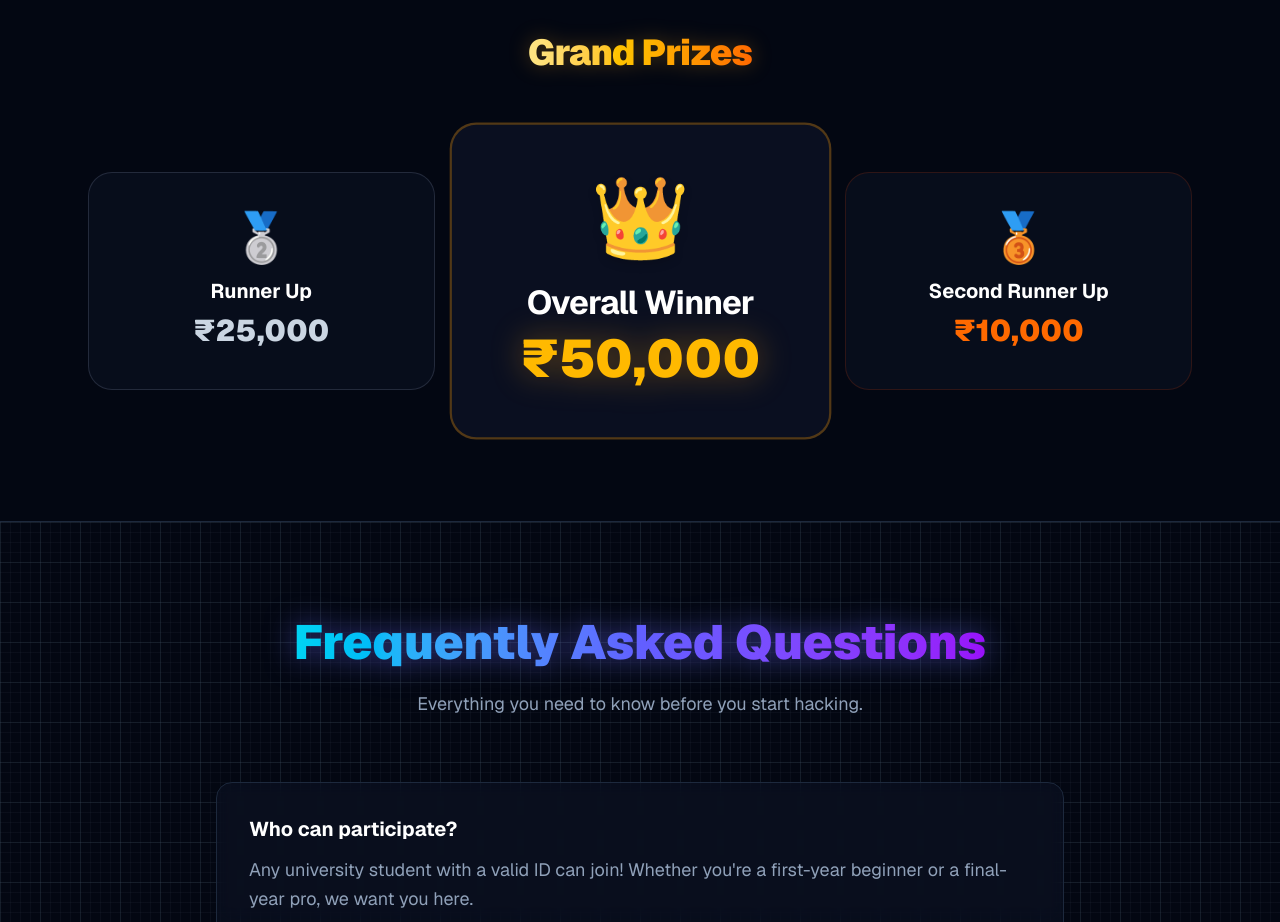
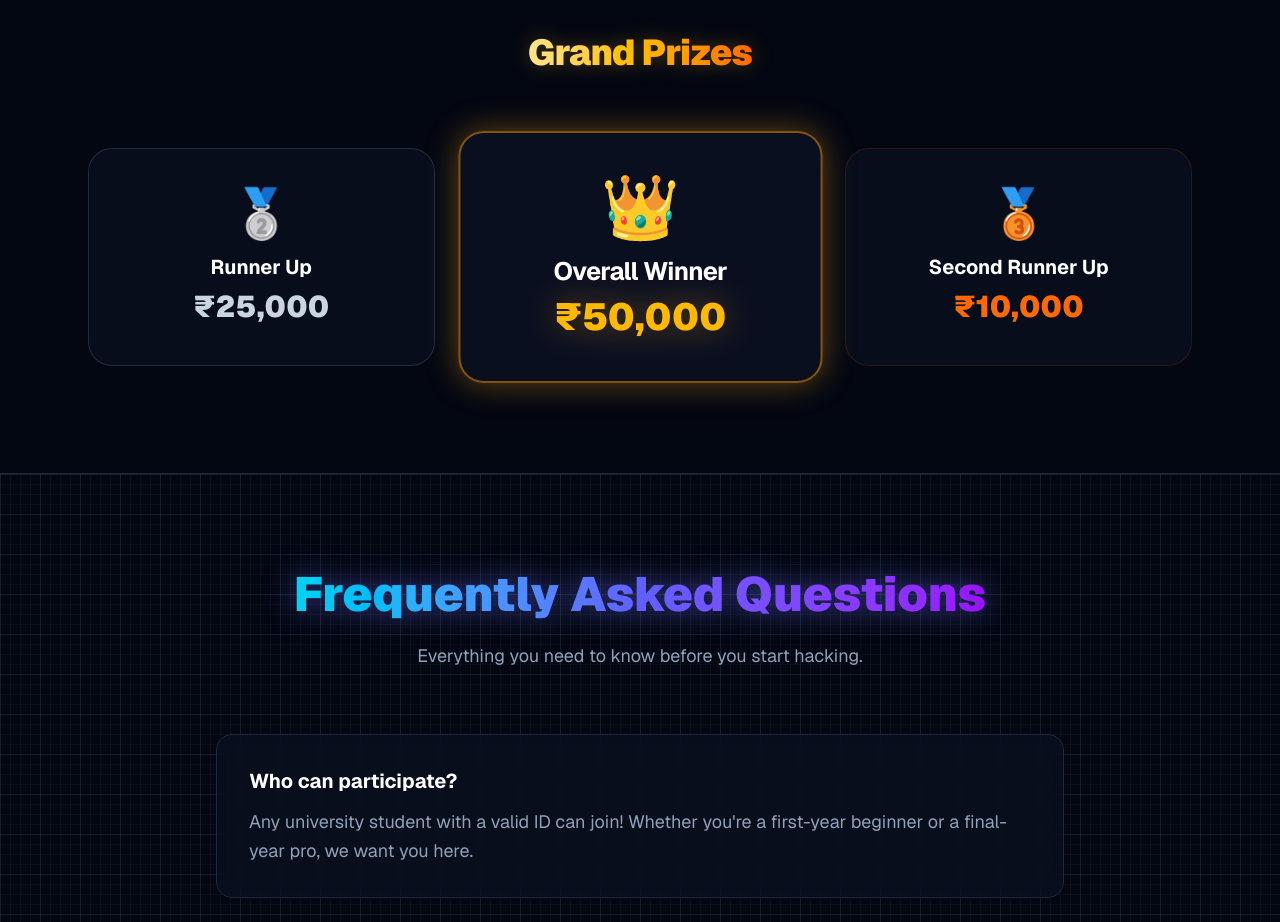
Before and after one commit to abhijeetmandal278-alt/hackathon-26, a Next.js app: page / in a window 1280 px wide. Shown: the part 2620-3542 px from the top of the page. Built offline with nearby package versions, Linux system fonts and the light colour scheme.

Commit message:
style: adjusted winner card padding and scale for better visual balance

```diff
--- a/app/page.tsx
+++ b/app/page.tsx
@@ -242,14 +242,13 @@ export default function Home() {
         </div>
       </div>
 
-      {/* Overall Winner - Gold Glow (The Centerpiece) */}
-      <div className="group relative p-12 rounded-3xl bg-slate-900/60 border-2 border-amber-500/30 text-center transition-all duration-500 scale-110 z-20 hover:border-amber-400 hover:shadow-[0_0_50px_rgba(245,158,11,0.6)]">
+      {/* Overall Winner - Tighter, matching the right image */}
+      <div className="group relative p-10 rounded-3xl bg-slate-900/60 border-2 border-amber-500/50 text-center transition-all duration-300 scale-105 z-20 shadow-[0_0_30px_rgba(245,158,11,0.4)] hover:shadow-[0_0_50px_rgba(245,158,11,0.6)]">
         <div className="relative z-10">
-          <div className="text-7xl mb-6 drop-shadow-lg transition-transform group-hover:scale-110">👑</div>
-          <h3 className="text-3xl font-bold text-white mb-2 tracking-tight">Overall Winner</h3>
-          <p className="text-5xl font-black text-amber-400 drop-shadow-[0_0_15px_rgba(245,158,11,0.4)]">
-            ₹50,000
-          </p>
+    {/* Emoji - slightly smaller to match size */}
+          <div className="text-6xl mb-4 transition-transform group-hover:scale-110">👑</div>
+          <h3 className="text-2xl font-bold text-white mb-2 tracking-tight">Overall Winner</h3>
+          <p className="text-4xl font-black text-amber-400 drop-shadow-[0_0_15px_rgba(245,158,11,0.4)]">₹50,000</p>
         </div>
       </div>
 
```
